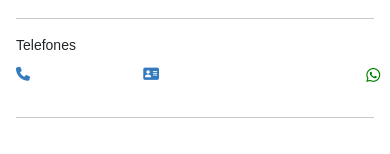
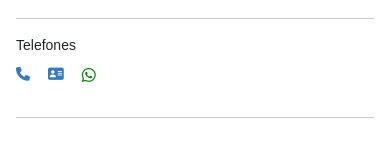
Before and after one commit to MauricioUhlig/home-finder, an Angular app: page /details/0 in a window 390 px wide. Shown: the part 141-295 px from the top of the page. Built offline with nearby package versions, Linux system fonts and the light colour scheme.

Commit message:
fix phone layout

```diff
--- a/src/app/components/phone/phone.component.css
+++ b/src/app/components/phone/phone.component.css
@@ -2,7 +2,9 @@ p {
     font-family: Arial, sans-serif;
     font-size: 14px;
     color: #555555;
+    margin-right: 10px;
 }
+
 .fa-whatsapp {
     color: green
 }
--- a/src/app/components/phone/phone.component.html
+++ b/src/app/components/phone/phone.component.html
@@ -1,5 +1,5 @@
-<div class="row">
-    <p class="col-4"><i class="fa-solid fa-phone icon-color"></i> {{ formatedPhoneNumber()}}</p>
-    <p class="col-7"><i class="fa-solid fa-address-card icon-color"></i> {{ phone?.Name }}</p>
-    <a class="col-1" [href]="whatsappLink()" target="_blank"><i class="fa-brands fa-whatsapp"></i></a>
+<div class="d-flex">
+    <p><i class="fa-solid fa-phone icon-color"></i> {{ formatedPhoneNumber()}}</p>
+    <p><i class="fa-solid fa-address-card icon-color"></i> {{ phone?.Name }}</p>
+    <a class="col-2" [href]="whatsappLink()" target="_blank"><i class="fa-brands fa-whatsapp"></i></a>
 </div>
```
